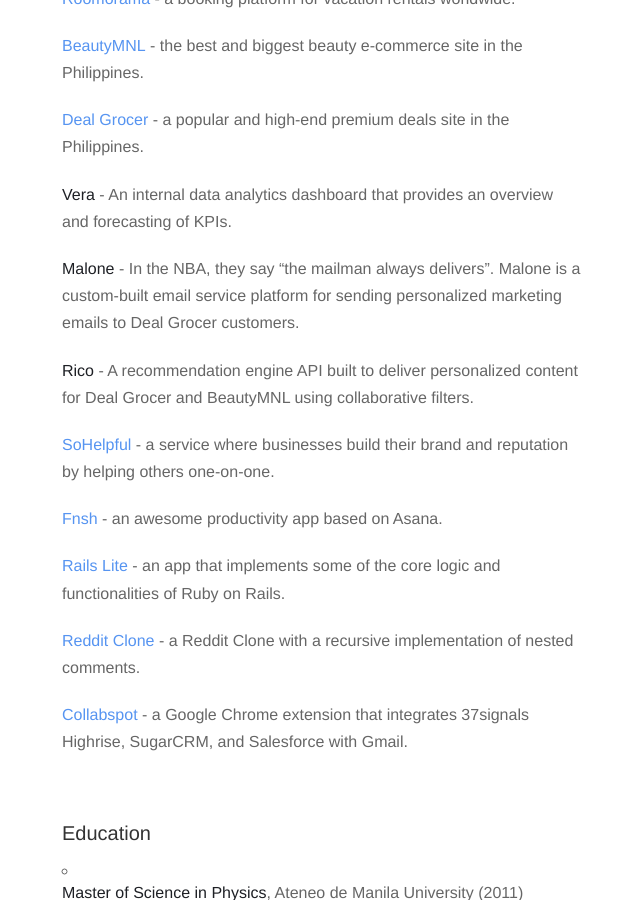
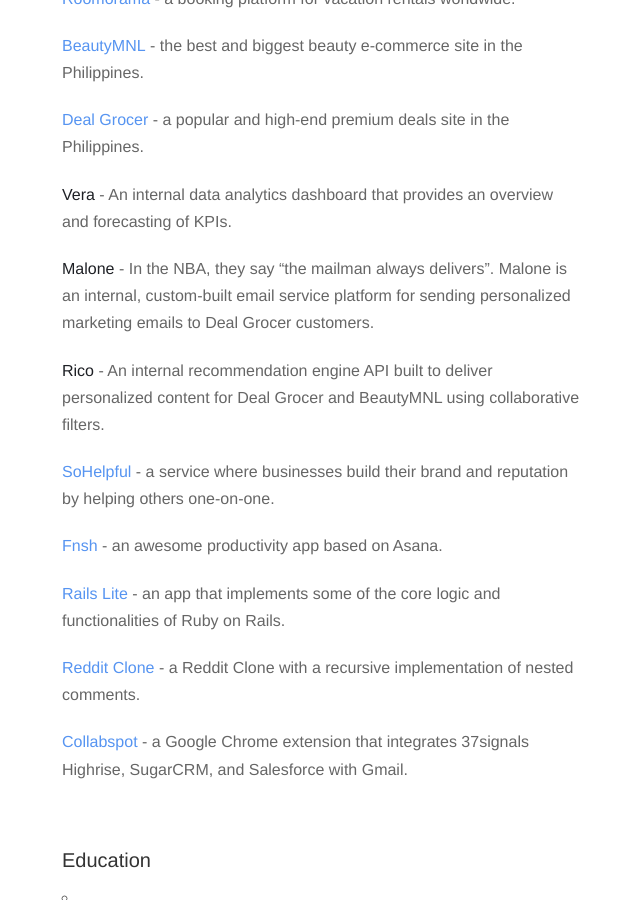
Before and after one commit to adlersantos/adlersantos.github.io, a Jekyll site: the page built from about.md, in a window 1280 px wide and 900 px high, scrolled down 626 px. Shown: the whole window, without its empty margins (318-958 px from the left). Built offline with Jekyll 4.4.1, drawn with Linux system fonts in a browser that asks for light colours; nearby versions of some CDN libraries.

Commit message:
use internal

```diff
--- a/about.md
+++ b/about.md
@@ -22,9 +22,9 @@
 
 **Vera** - An internal data analytics dashboard that provides an overview and forecasting of KPIs.
 
-**Malone** - In the NBA, they say "the mailman always delivers". Malone is a custom-built email service platform for sending personalized marketing emails to Deal Grocer customers.
+**Malone** - In the NBA, they say "the mailman always delivers". Malone is an internal, custom-built email service platform for sending personalized marketing emails to Deal Grocer customers.
 
-**Rico** - A recommendation engine API built to deliver personalized content for Deal Grocer and BeautyMNL using collaborative filters.
+**Rico** - An internal recommendation engine API built to deliver personalized content for Deal Grocer and BeautyMNL using collaborative filters.
 
 **[SoHelpful](http://sohelpful.me)** - a service where businesses build their brand and reputation by helping others one-on-one.
 
```
